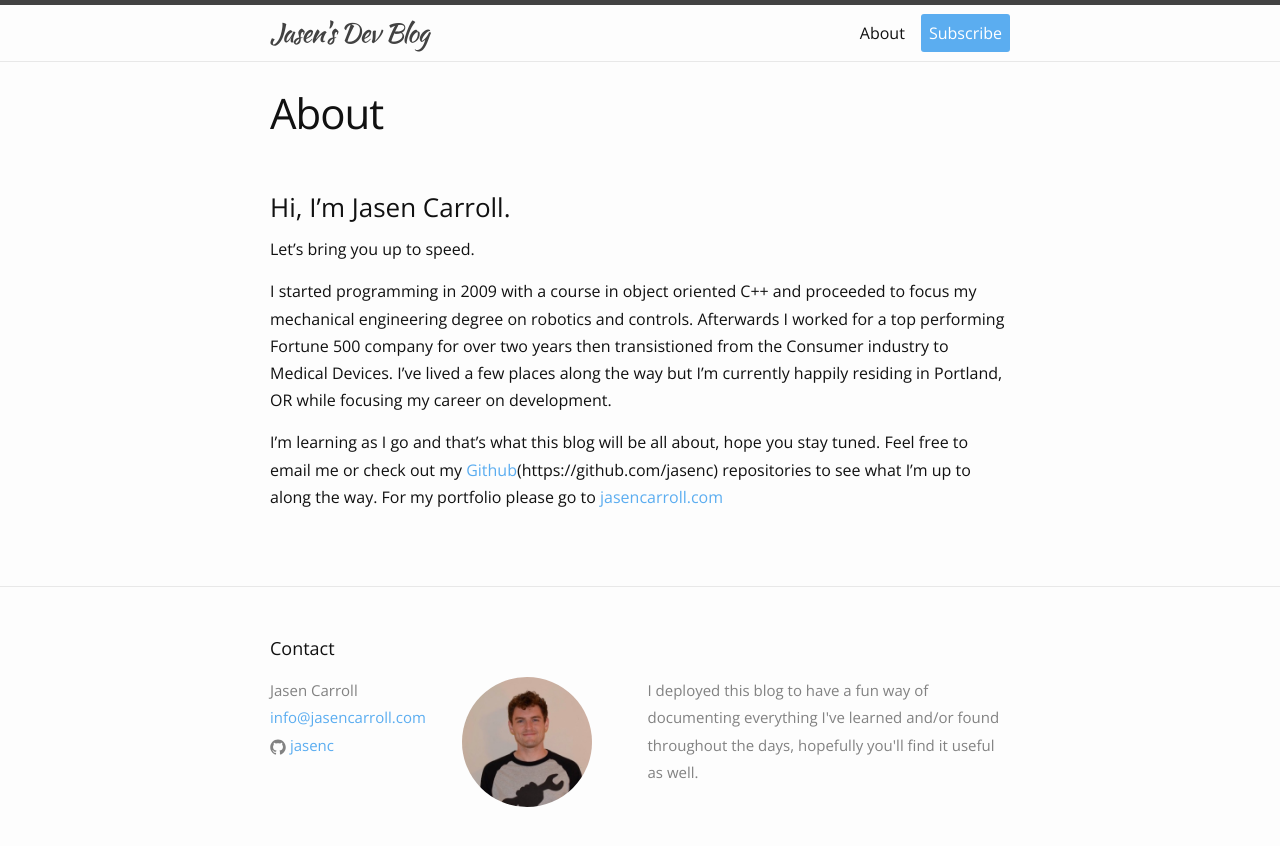
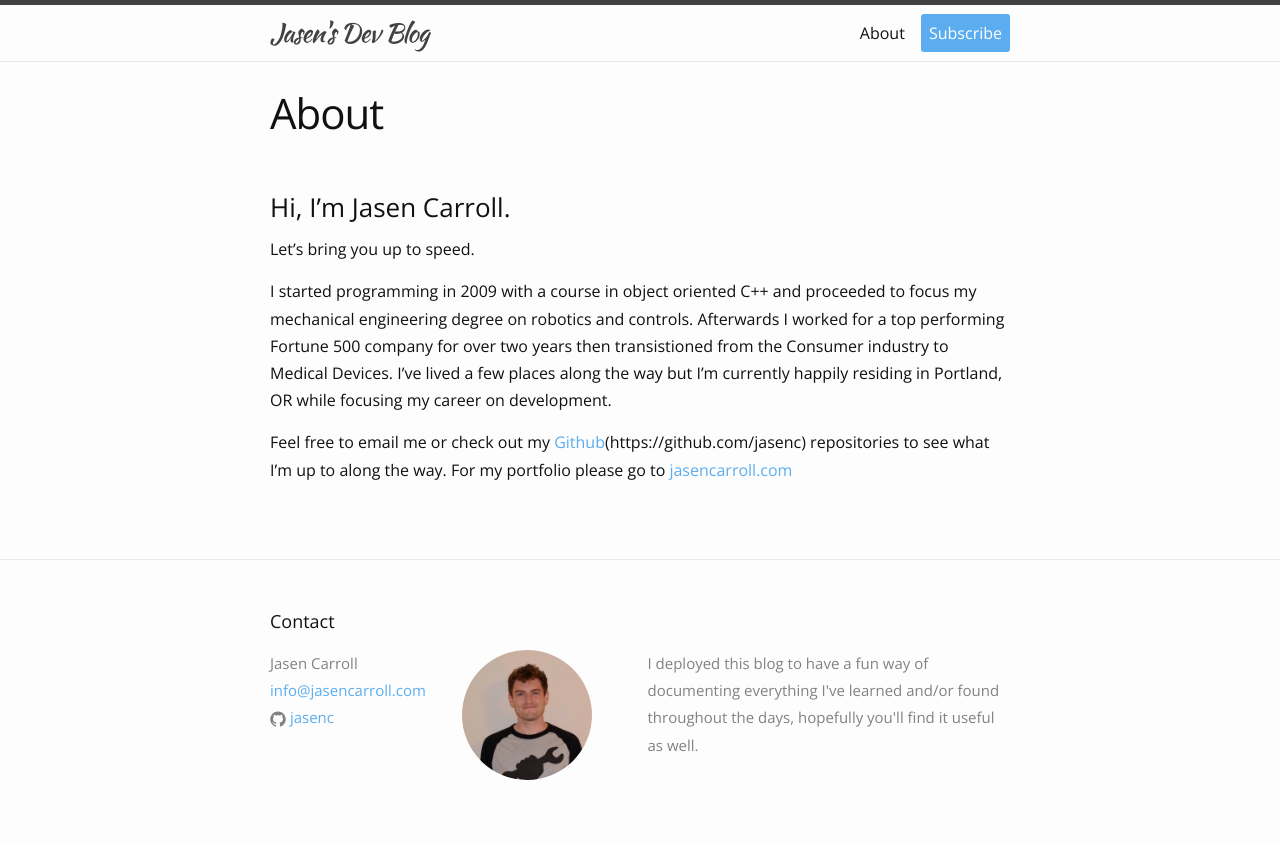
Before and after one commit to jasencblog/jasencblog.github.io, a Jekyll site: the page built from about.md, in a window 1280 px wide. Shown: the top 846 px of the page. Built offline with Jekyll 4.4.1, drawn with Linux system fonts in a browser that asks for light colours.

Commit message:
docs: more about.md changes

```diff
--- a/about.md
+++ b/about.md
@@ -12,8 +12,7 @@ worked for a top performing Fortune 500 company for over two years then transist
 from the Consumer industry to Medical Devices. I've lived a few places along the way
 but I'm currently happily residing in Portland, OR while focusing my career on development.
 
-I'm learning as I go and that's what this blog will be all about, hope you stay
-tuned. Feel free to email me or check out my [Github][1](https://github.com/jasenc)
+Feel free to email me or check out my [Github][1](https://github.com/jasenc)
 repositories to see what I'm up to along the way. For my portfolio please go
 to [jasencarroll.com][2]
 
```
